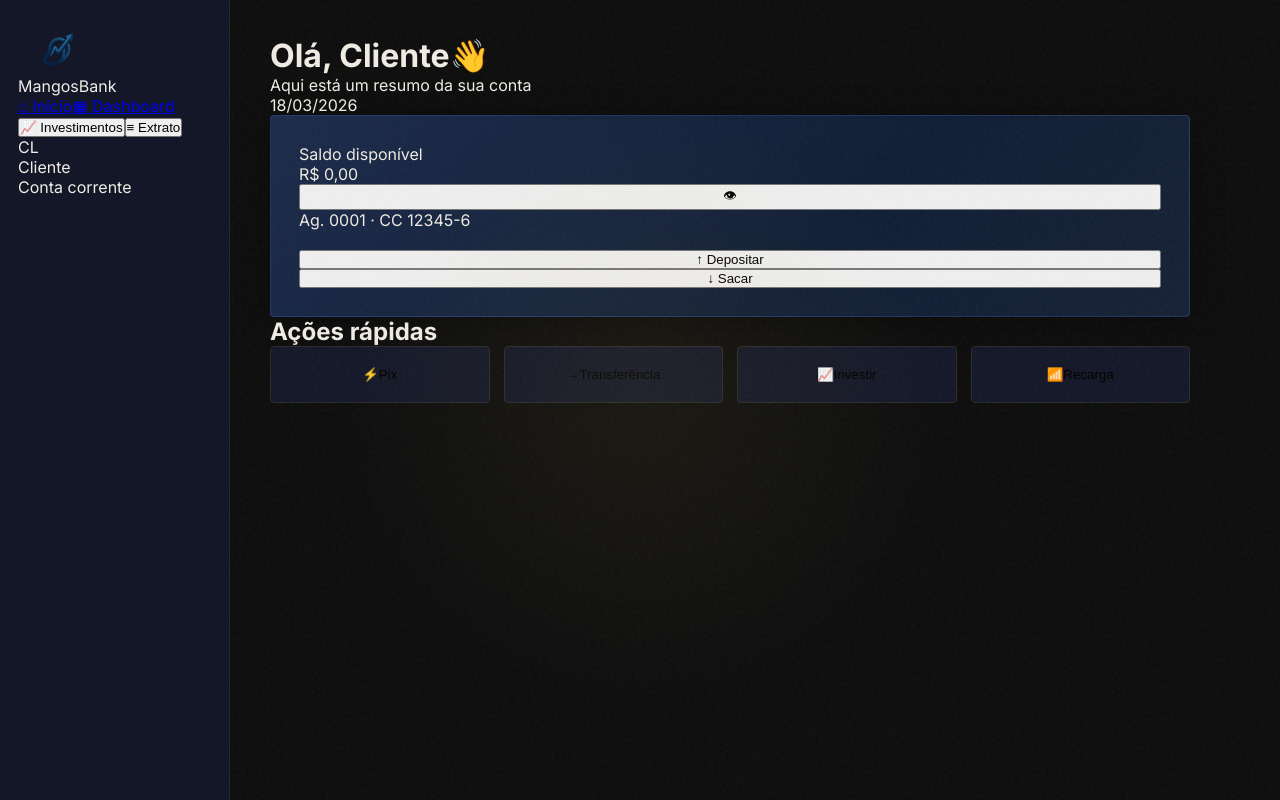
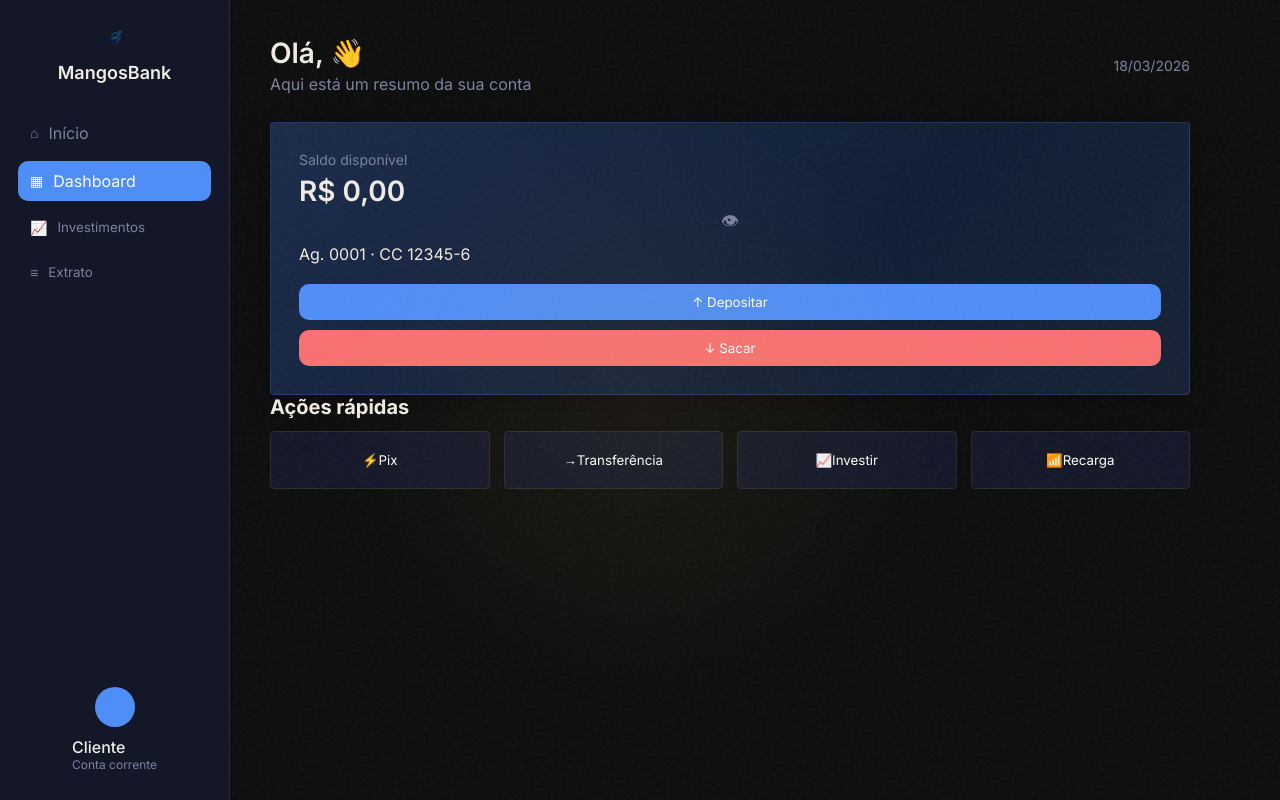
Before and after one commit to MauroLO01/MangosBank, a React (Vite) app in the folder MangosBank/: page /dashboard in a window 1280 px wide. Built offline with nearby package versions, Linux system fonts and the light colour scheme.

Commit message:
arrume o erro MATHEUS!!

```diff
--- /dev/null
+++ b/MangosBank/nodemon.json
@@ -0,0 +1,5 @@
+{
+  "watch": ["server.js"],
+  "ext": "js",
+  "ignore": ["eslint.config.js", "node_modules"]
+}
--- a/MangosBank/src/pages/dashboard.css
+++ b/MangosBank/src/pages/dashboard.css
@@ -30,6 +30,10 @@ body {
     background: var(--bg);
     color: var(--text);
     font-family: 'Sora', sans-serif;
+}
+
+button {
+    font-family: inherit;
 }
 
 /* LAYOUT */
@@ -85,6 +89,7 @@ body {
     text-align: center;
     cursor: pointer;
     transition: all 0.2s ease;
+    color: #fff;
 }
 
 .db-acao-card:hover {
@@ -106,6 +111,7 @@ body {
 }
 
 .db-modal {
+    position: relative;
     width: 100%;
     max-width: 420px;
     background: var(--bg2);
@@ -113,6 +119,7 @@ body {
     border-radius: var(--radius);
     padding: 30px;
     animation: pop 0.2s ease;
+    align-items: center;
 }
 
 @keyframes pop {
@@ -135,9 +142,10 @@ body {
     border: 1px solid var(--border);
     background: var(--bg3);
     color: var(--text);
-    margin-bottom: 12px;
+    margin: 12px;
     outline: none;
     transition: 0.2s;
+    align-items: center;
 }
 
 .db-modal-input:focus,
@@ -211,6 +219,215 @@ body {
     border-bottom: 1px solid var(--border);
 }
 
+.db-header {
+    display: flex;
+    justify-content: space-between;
+    align-items: center;
+    margin-bottom: 28px;
+}
+
+.db-titulo {
+    font-size: 28px;
+    font-weight: 600;
+}
+
+.db-subtitulo {
+    color: var(--text-muted);
+    margin-top: 4px;
+}
+
+.db-header-data {
+    color: var(--text-muted);
+    font-size: 14px;
+}
+
+.db-saldo-info {
+    display: flex;
+    flex-direction: column;
+    gap: 6px;
+}
+
+.db-saldo-label {
+    font-size: 14px;
+    color: var(--text-muted);
+}
+
+.db-saldo-valor {
+    font-size: 28px;
+    font-weight: 600;
+}
+
+.db-saldo-acoes {
+    display: flex;
+    gap: 10px;
+}
+
+.db-btn-saldo {
+    padding: 10px 16px;
+    border-radius: 10px;
+    border: none;
+    background: var(--accent);
+    color: white;
+    cursor: pointer;
+}
+
+.db-btn-sacar {
+    background: var(--danger);
+}
+
+.db-secao-titulo {
+    font-size: 20px;
+    margin-bottom: 12px;
+}
+
+.db-logo {
+    display: flex;
+    align-items: center;
+    gap: 10px;
+    margin-bottom: 30px;
+}
+
+.db-logo img {
+    width: 36px;
+}
+
+.db-logo-text {
+    font-weight: 600;
+    font-size: 18px;
+}
+
+.db-nav {
+    display: flex;
+    flex-direction: column;
+    gap: 8px;
+}
+
+.db-nav-item {
+    display: flex;
+    align-items: center;
+    gap: 10px;
+    padding: 10px 12px;
+    border-radius: 10px;
+    color: var(--text-muted);
+    text-decoration: none;
+    background: transparent;
+    border: none;
+    cursor: pointer;
+    transition: 0.2s;
+}
+
+.db-nav-item:hover {
+    background: var(--bg3);
+    color: var(--text);
+}
+
+.db-nav-item.active {
+    background: var(--accent);
+    color: white;
+}
+
+.db-nav-icon {
+    font-size: 14px;
+}
+
+.db-sidebar-bottom {
+    margin-top: auto;
+}
+
+.db-user {
+    display: flex;
+    align-items: center;
+    gap: 10px;
+}
+
+.db-avatar {
+    width: 40px;
+    height: 40px;
+    border-radius: 50%;
+    background: var(--accent);
+    display: flex;
+    align-items: center;
+    justify-content: center;
+    font-weight: bold;
+    color: white;
+}
+
+.db-user-name {
+    font-weight: 500;
+}
+
+.db-user-role {
+    font-size: 12px;
+    color: var(--text-muted);
+}
+
+.db-olho {
+    background: transparent;
+    border: none;
+    cursor: pointer;
+    color: var(--text-muted);
+    font-size: 18px;
+}
+
+.db-toast {
+    position: fixed;
+    top: 20px;
+    right: 20px;
+    padding: 12px 16px;
+    border-radius: 10px;
+    font-size: 14px;
+    z-index: 999;
+}
+
+.db-toast-erro {
+    background: var(--danger);
+    color: white;
+}
+
+.db-toast-sucesso {
+    background: var(--accent2);
+    color: black;
+}
+
+.db-extrato-lista {
+    list-style: none;
+}
+
+.db-extrato-detalhe {
+    display: flex;
+    flex-direction: column;
+}
+
+.db-extrato-desc {
+    font-weight: 500;
+}
+
+.db-extrato-data {
+    font-size: 12px;
+    color: var(--text-muted);
+}
+
+.db-extrato-quantia {
+    font-weight: 600;
+}
+
+.db-modal-fechar {
+    position: absolute;
+    top: 12px;
+    right: 14px;
+    background: transparent;
+    border: none;
+    font-size: 18px;
+    color: var(--text-muted);
+    cursor: pointer;
+    transition: 0.2s;
+}
+
+.db-modal-fechar:hover {
+    color: var(--danger);
+    transform: rotate(90deg) scale(1.02);
+}
+
 @media (max-width: 700px) {
     .db-sidebar {
         display: none;
--- a/MangosBank/src/pages/dashboard.jsx
+++ b/MangosBank/src/pages/dashboard.jsx
@@ -4,35 +4,41 @@ import { useEffect, useEffectEvent, useState } from "react";
 import Logo from "../assets/icon-logo2.png"
 
 function Dashboard() {
-    const [user, setUser] = useState(null);
+
+    const user = JSON.parse(localStorage.getItem("User"));
+    const [saldo, setSaldo] = useState(0);
+    const [extrato, setExtrato] = useState([]);
+    const [valor, setValor] = useState("");
+    const [destinatario, setDestinatario] = useState("");
+    const [modal, setModal] = useState(null);
+    const [erro, setErro] = useState("");
+    const [sucesso, setSucesso] = useState("");
+    const [step, setStep] = useState(1);
+    const [mostrarExtrato, setMostrarExtrato] = useState(false);
+    const [mostrarSaldo, setMostrarSaldo] = useState(true);
+
+    // 2. DEPOIS useEffect
+
+    useEffect(() => {
+        const user = JSON.parse(localStorage.getItem("User"));
+        if (user) {
+            setUser(user);
+        }
+    }, []);
+
     useEffect(() => {
         const atualizarUser = () => {
             const storedUser = JSON.parse(localStorage.getItem("User"));
             setUser(storedUser);
         };
 
-        atualizarUser();
-
         window.addEventListener("focus", atualizarUser);
-
         return () => window.removeEventListener("focus", atualizarUser);
     }, []);
 
-    const nome = user?.nome || "Cliente"
-    const [destinatario, setDestinatario] = useState("");
+    // 3. VARIÁVEIS DERIVADAS
 
-    const [saldo, setSaldo] = useState(user?.saldo || 0);
-    const [valor, setValor] = useState("");
-    const [extrato, setExtrato] = useState(user?.extrato || [
-        { tipo: "deposito", desc: "Depósito inicial", valor: 1000, data: "01/03/2026" }
-    ]);
-    const [mostrarExtrato, setMostrarExtrato] = useState(false);
-    const [mostrarSaldo, setMostrarSaldo] = useState(true);
-    const [modal, setModal] = useState(null);
-    const [erro, setErro] = useState("");
-    const [sucesso, setSucesso] = useState("");
-    const [step, setStep] = useState(1);
-
+    const nome = user?.nome || "Cliente";
     const hoje = new Date().toLocaleDateString("pt-BR");
 
     function abrirModal(tipo) {
@@ -188,12 +194,7 @@ function Dashboard() {
                 <div className="db-sidebar-bottom">
                     <div className="db-user">
                         <div className="db-avatar">
-                            {nome.trim().length > 0
-                                ? nome.split(" ").length > 1
-                                    ? nome.split(" ").map(n => n[0]).slice(0, 2).join("").toUpperCase()
-                                    : nome.slice(0, 2).toUpperCase()
-                                : "??"
-                            }
+                            {user?.nome?.charAt(0).toUpperCase()}
                         </div>
                         <div>
                             <div className="db-user-name">{nome}</div>
@@ -209,7 +210,7 @@ function Dashboard() {
 
                 <header className="db-header">
                     <div>
-                        <h1 className="db-titulo">Olá, {nome}👋</h1>
+                        <h1 className="db-titulo">Olá, {user?.nome}👋</h1>
                         <p className="db-subtitulo">Aqui está um resumo da sua conta</p>
                     </div>
                     <div className="db-header-data">{hoje}</div>
```
Also changed, not shown: MangosBank/package.json (+5 -2 lines), MangosBank/src/pages/cadastro.jsx (+87 -27 lines), MangosBank/src/server.js (+18 -44 lines), 1 other file (tests, documents, lock files or other folders).
